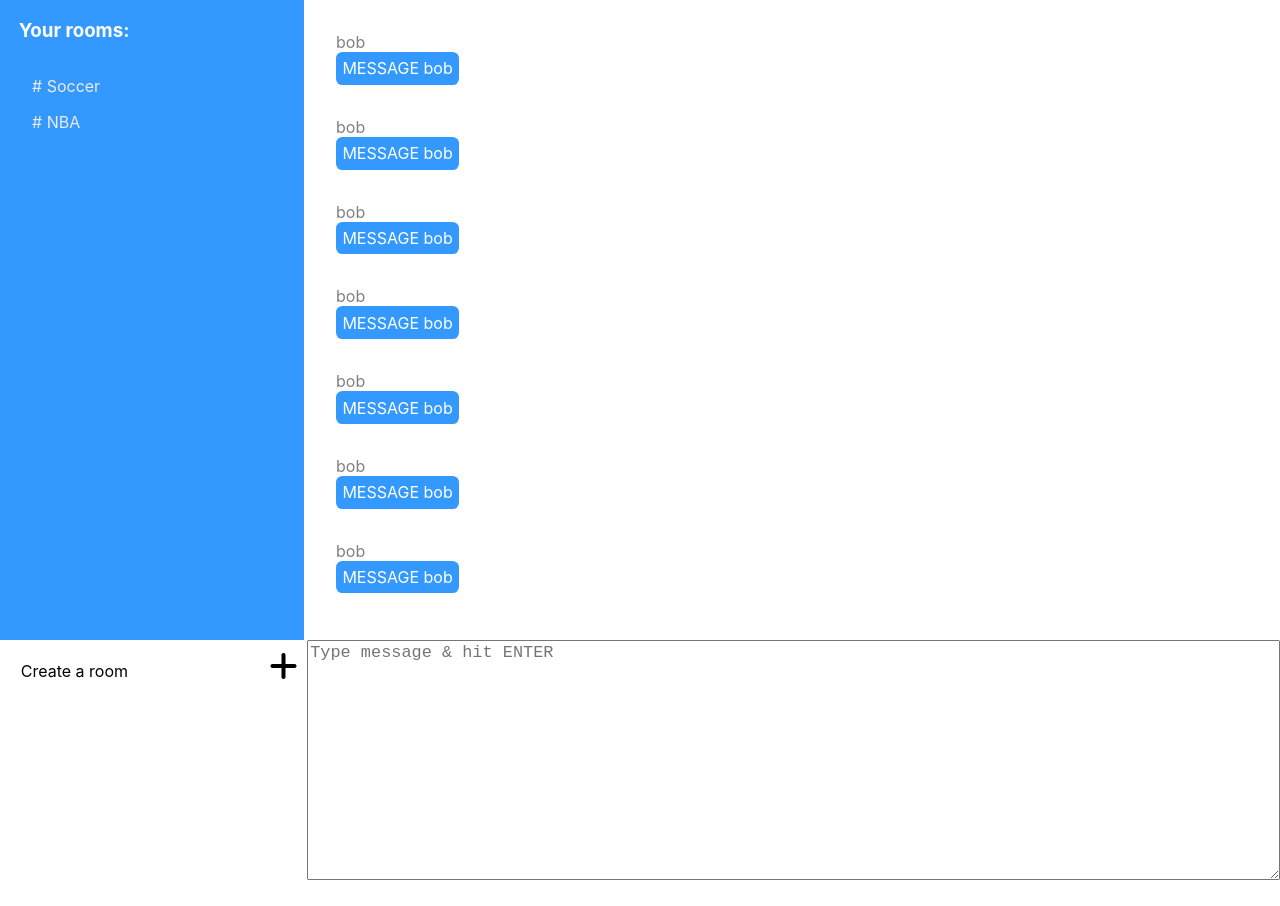
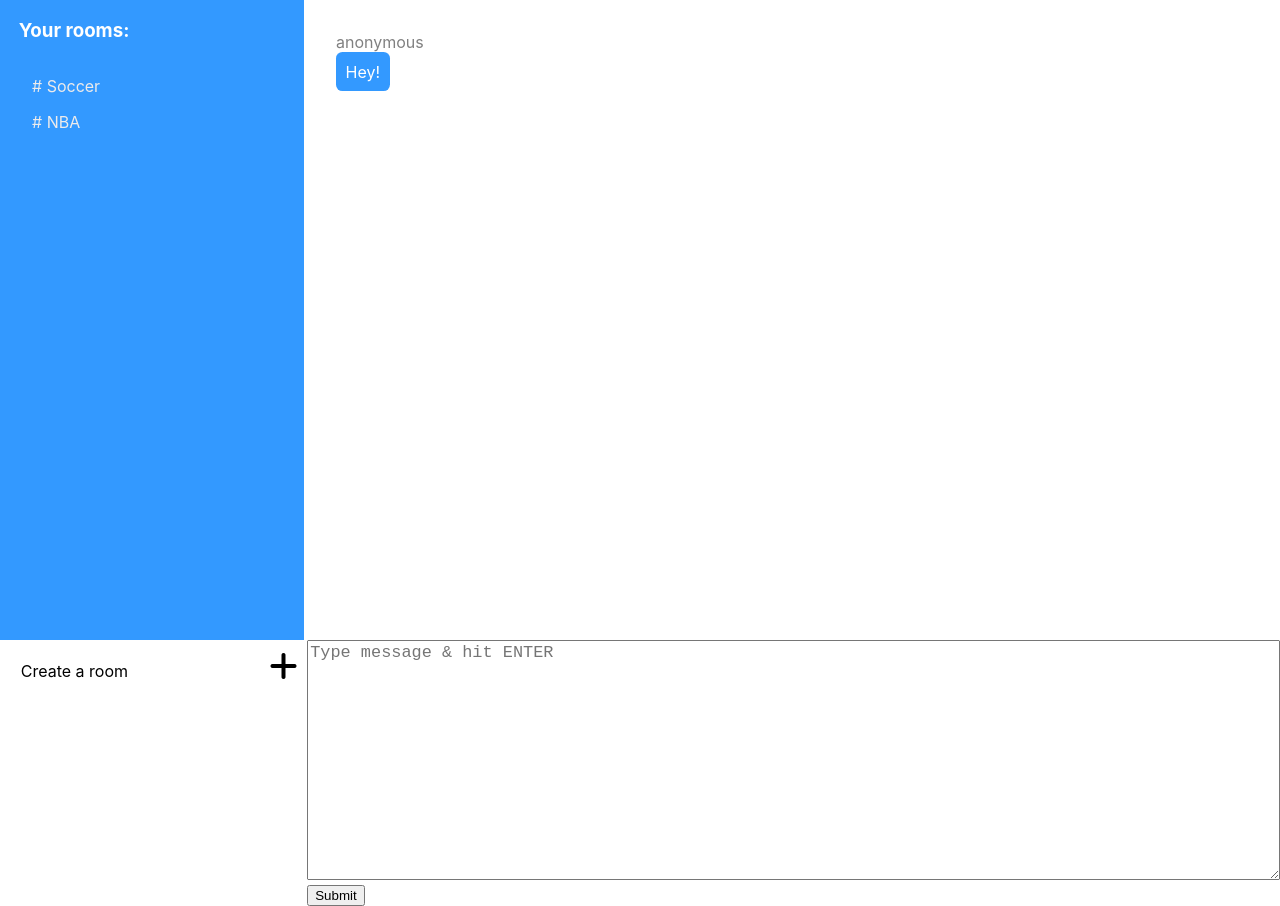
Before and after one commit to horselurrver/react-chat, a React (Create React App) app: page / in a window 1280 px wide. Before the commit the page ends 884 px from the top, so only its background shows below. Built offline with nearby package versions, Linux system fonts and the light colour scheme.

Commit message:
Add functionality for sending messages

```diff
--- a/public/index.html
+++ b/public/index.html
@@ -6,6 +6,11 @@
     <meta name="viewport" content="width=device-width, initial-scale=1" />
     <meta name="theme-color" content="#000000" />
     <script src="https://kit.fontawesome.com/4af0f65b6d.js"></script>
+    <script
+      src="https://code.jquery.com/jquery-3.4.1.js"
+      integrity="sha256-WpOohJOqMqqyKL9FccASB9O0KwACQJpFTUBLTYOVvVU="
+      crossorigin="anonymous"></script>
+    <script src="./script.js"></script>
     <!--
       manifest.json provides metadata used when your web app is installed on a
       user's mobile device or desktop. See https://developers.google.com/web/fundamentals/web-app-manifest/
--- a/src/App.css
+++ b/src/App.css
@@ -10,7 +10,7 @@ html, body {
 .message {
   background: #3399ff;
   display: inline-block;
-  padding: 0.4em;
+  padding: 0.6em;
   border-radius: 0.4em;
   color: white;
   margin: 0 0 2em 0;
--- a/src/App.js
+++ b/src/App.js
@@ -6,16 +6,62 @@ import NewRoomForm from './NewRoomForm.js';
 import SendMessage from './SendMessage.js';
 
 class App extends React.Component {
+  constructor(props) {
+    super(props);
+    this.state = ({
+      textVal: '',
+      messages: [
+        {
+          'name': 'anonymous',
+          'message': 'Hey!'
+        }
+      ],
+    });
+
+    this.handleChange = this.handleChange.bind(this);
+    this.submit = this.submit.bind(this);
+  }
+
+  submit(e) {
+    if (e.which === 13 || e.keyCode === 13) {
+        //code to execute here
+        let input = e.target.value.trim();
+        let messageCopy = this.state.messages.slice();
+        messageCopy.push({
+          'name': 'anonymous',
+          'message': input
+        });
+        this.setState({
+          textVal: '',
+          messages: messageCopy
+        });
+    }
+  }
+
+  handleChange(e) {
+    this.setState({
+      textVal: e.target.value,
+    });
+  }
+
   render() {
     return (
       <div className="App">
         <div className="row">
-          <RoomList className="RoomList"/>
-          <MessageList className="MessageList"/>
+          <RoomList
+            className="RoomList"/>
+          <MessageList
+            className="MessageList"
+            messages={this.state.messages}/>
         </div>
         <div className="row">
-          <NewRoomForm className="NewRoomForm"/>
-          <SendMessage className="SendMessage"/>
+          <NewRoomForm
+            className="NewRoomForm"/>
+          <SendMessage
+            className="SendMessage"
+            handleChange={this.handleChange}
+            textVal={this.state.textVal}
+            submit={this.submit}/>
         </div>
       </div>
     );
--- a/src/Message.js
+++ b/src/Message.js
@@ -4,8 +4,8 @@ class Message extends Component {
   render() {
     return (
       <div>
-        <p className="sender">bob</p>
-        <p className="message">MESSAGE bob</p>
+        <p className="sender">{this.props.name}</p>
+        <p className="message">{this.props.message}</p>
       </div>
     );
   }
--- a/src/MessageList.js
+++ b/src/MessageList.js
@@ -5,15 +5,11 @@ class MessageList extends Component {
   render() {
     return (
       <div className="message-panel">
-        <Message />
-        <Message />
-        <Message />
-        <Message />
-        <Message />
-        <Message />
-        <Message />
-        <Message />
-        <Message />
+        {this.props.messages.map((message, index) => {
+          return (
+            <Message key={index} name={message.name} message={message.message}/>
+          );
+        })}
       </div>
     );
   }
--- a/src/NewRoomForm.js
+++ b/src/NewRoomForm.js
@@ -5,7 +5,7 @@ class NewRoomForm extends Component {
     return (
       <div className="form">
         <p className="create-a-room">Create a room</p>
-        <i class="fas fa-plus"></i>
+        <i className="fas fa-plus" onClick={() => alert('MAKE A ROOM')}></i>
       </div>
     );
   }
--- a/src/SendMessage.js
+++ b/src/SendMessage.js
@@ -1,11 +1,24 @@
 import React, { Component } from 'react';
 
 class SendMessage extends Component {
+  constructor(props) {
+    super(props);
+    this.state = {
+      textVal: '',
+    }
+  }
+
   render() {
     return (
       <div className="send">
-        <textarea placeholder="Type message & hit ENTER">
-        </textarea>
+        <textarea
+        id="text-area"
+        onKeyPress={this.props.submit}
+        placeholder="Type message & hit ENTER"
+        value={this.props.textVal}
+        onChange={this.props.handleChange}
+        ></textarea>
+        <button>Submit</button>
       </div>
     );
   }
```
Also changed, not shown: public/script.js (added, +15 -0 lines).
